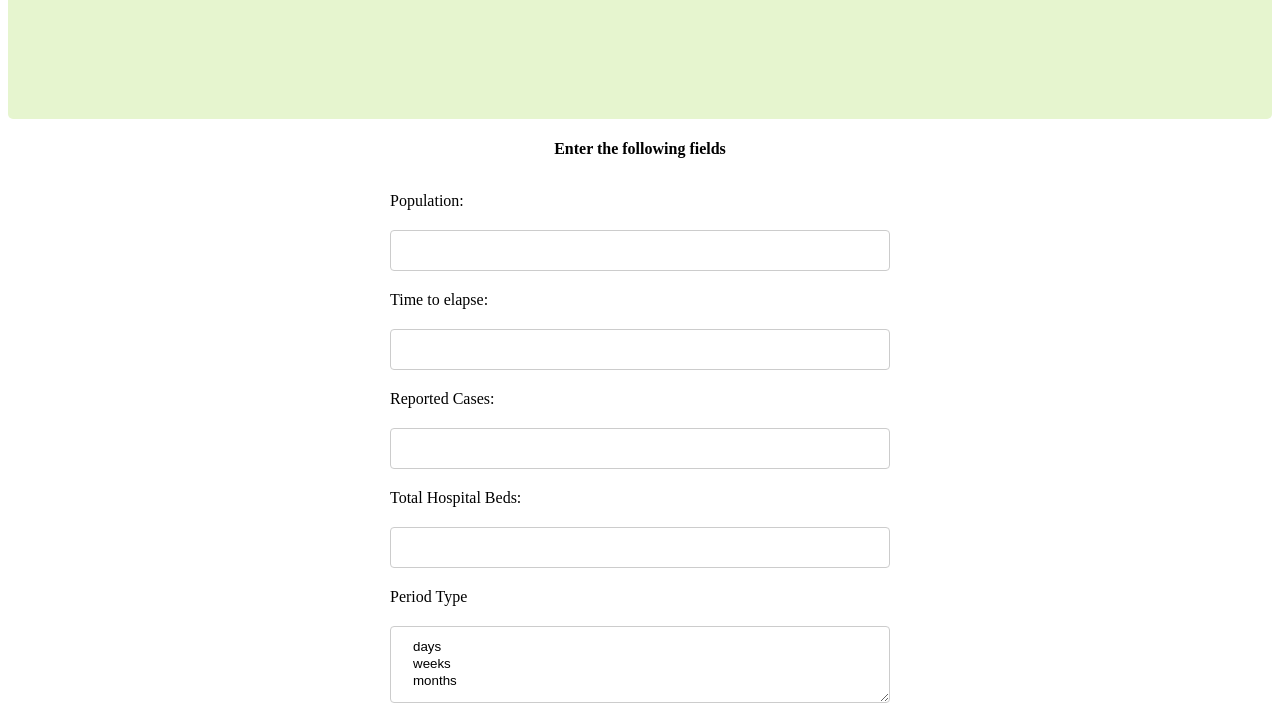
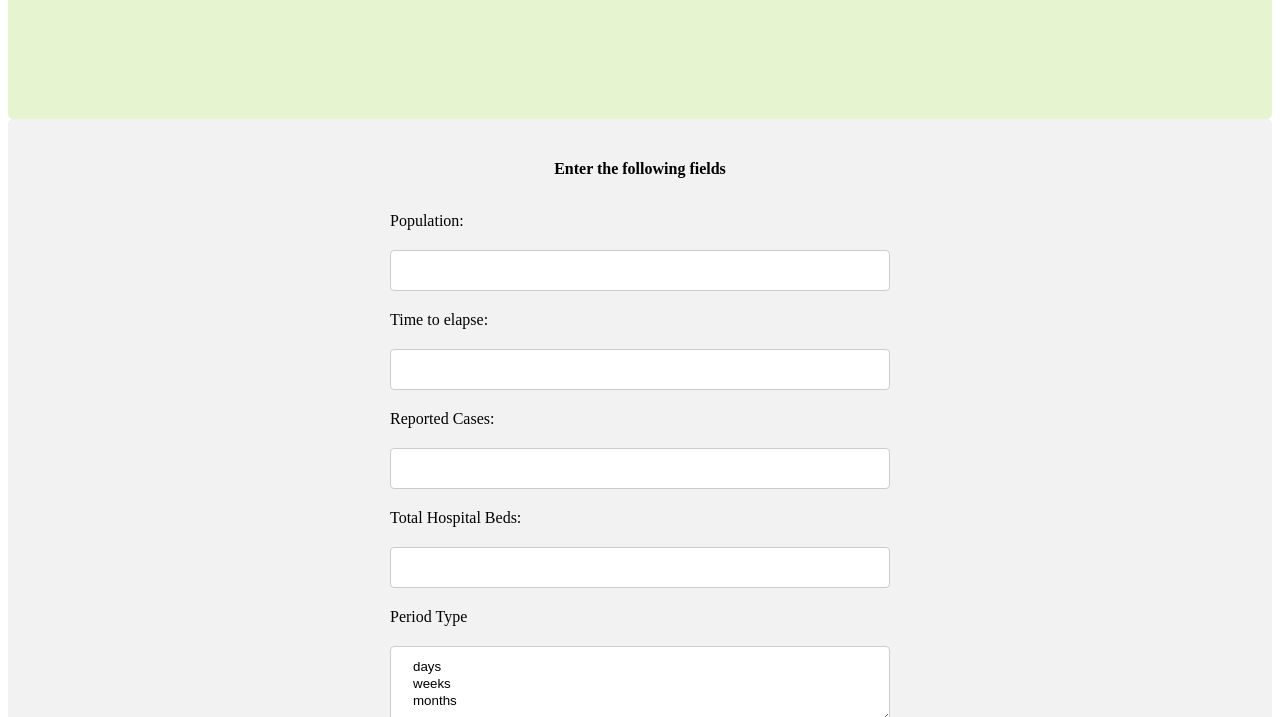
Before and after one commit to Idadelveloper/symmetrical-goggles, a website: page index.html in a window 1280 px wide. Shown: the part 79-796 px from the top of the page. Drawn offline with Linux system fonts and the light colour scheme.

Commit message:
Update styles.css

```diff
--- a/styles.css
+++ b/styles.css
@@ -52,9 +52,11 @@ input[type=text], select,input[type=number] {
       margin: auto;
   }
 
-/*  section {
-      background-color: rgb(214, 248, 164);
-  }*/
+ section {
+    border-radius: 5px;
+    background-color: #f2f2f2;
+    padding: 20px;
+}
 
 footer {
     background: rgb(42, 102, 52);
```
